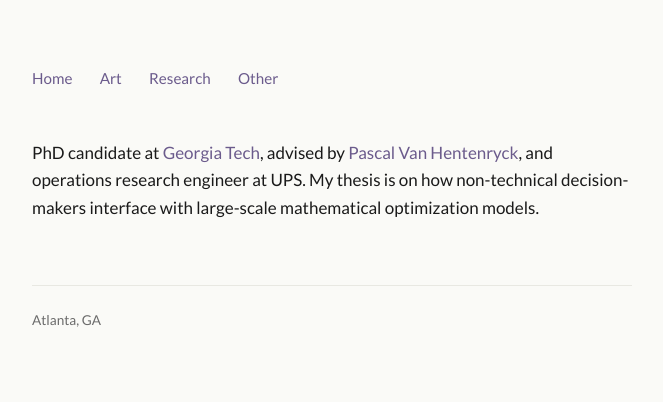
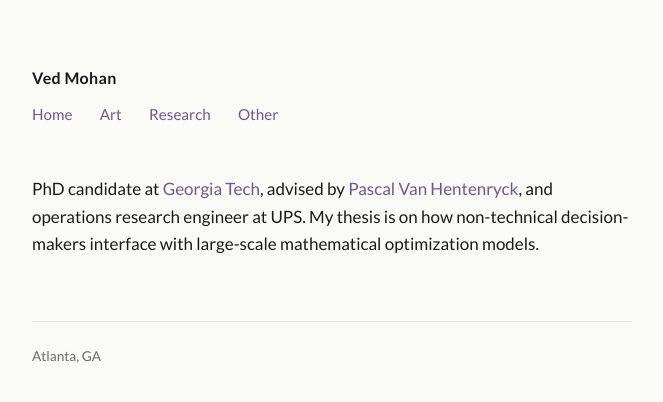
Before and after one commit to ved-mohan/ved-mohan.github.io, a Jekyll site: the page built from index.html, in a window 1280 px wide. Shown: the top 402 px of the page, without its empty margins (308-971 px from the left). Built offline with Jekyll 4.4.1, drawn with Linux system fonts in a browser that asks for light colours; comment, search, counter and statistics services are not loaded.

Commit message:
Add 'Ved Mohan' wordmark above nav
- Subtle-bold wordmark on every page, links back to home
- Preview script: allow_reuse_address to fix TIME_WAIT restarts

```diff
--- a/_build_preview.py
+++ b/_build_preview.py
@@ -82,6 +82,7 @@ def build():
 def serve(port: int = 8765):
     os.chdir(BUILD)
     handler = http.server.SimpleHTTPRequestHandler
+    socketserver.TCPServer.allow_reuse_address = True
     with socketserver.TCPServer(("", port), handler) as httpd:
         print(f"Serving at http://localhost:{port}")
         httpd.serve_forever()
--- a/_layouts/default.html
+++ b/_layouts/default.html
@@ -7,6 +7,8 @@
     <link rel="stylesheet" href="/css/main.css">
 </head>
 <body>
+    <a class="wordmark" href="/">Ved Mohan</a>
+
     <nav>
         <ul>
             <li><a href="/">Home</a></li>
--- a/css/main.css
+++ b/css/main.css
@@ -24,6 +24,20 @@ body {
     max-width: 640px;
     margin: 5vw auto;
     padding: 0 1.25rem;
+}
+
+.wordmark {
+    display: inline-block;
+    font-weight: 700;
+    font-size: 1rem;
+    color: var(--text);
+    letter-spacing: 0.02em;
+    margin-bottom: 0.6rem;
+    border-bottom: none;
+}
+
+.wordmark:hover {
+    border-bottom: none;
 }
 
 nav {
```
